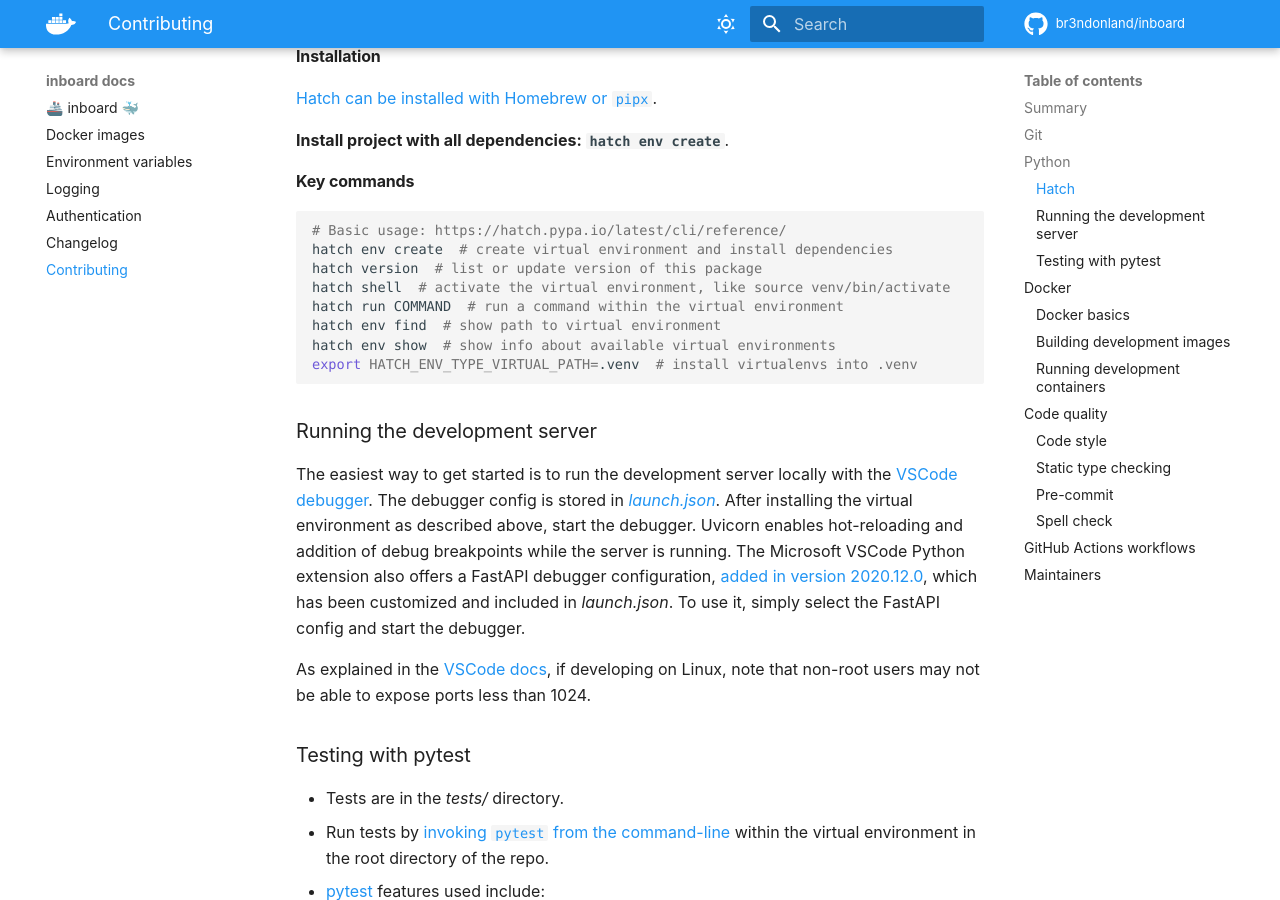
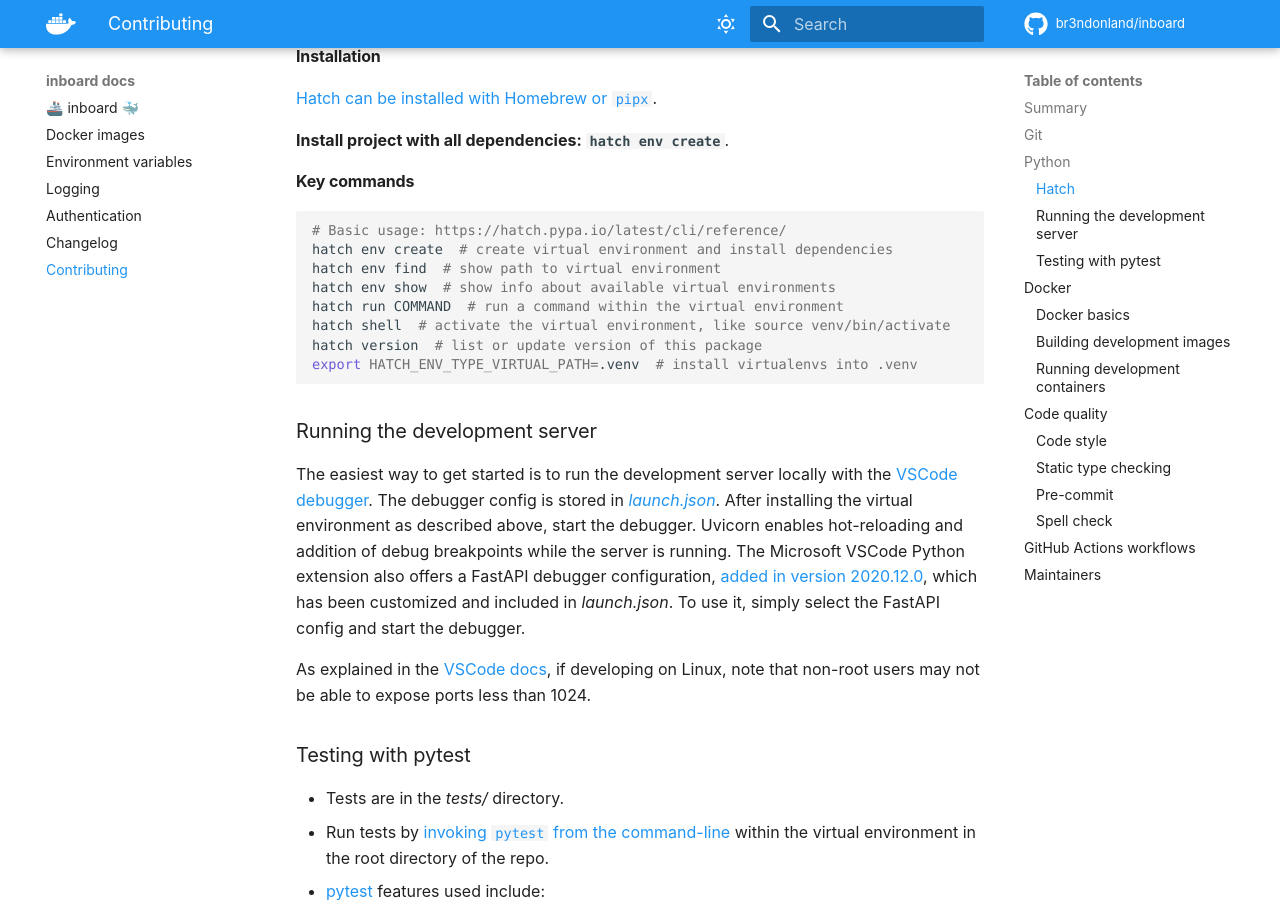
Before and after one commit to br3ndonland/inboard, an MkDocs documentation site: the page built from docs/contributing.md, in a window 1280 px wide and 900 px high, scrolled down 1214 px. Built offline with MkDocs 1.6.1 and Material for MkDocs 9.7.7, drawn with Linux system fonts in a browser that asks for light colours; comment, search, counter and statistics services are not loaded.

````diff
--- a/docs/contributing.md
+++ b/docs/contributing.md
@@ -43,11 +43,11 @@ This project uses [Hatch](https://hatch.pypa.io/latest/) for dependency manageme
 ```sh
 # Basic usage: https://hatch.pypa.io/latest/cli/reference/
 hatch env create  # create virtual environment and install dependencies
-hatch version  # list or update version of this package
-hatch shell  # activate the virtual environment, like source venv/bin/activate
-hatch run COMMAND  # run a command within the virtual environment
 hatch env find  # show path to virtual environment
 hatch env show  # show info about available virtual environments
+hatch run COMMAND  # run a command within the virtual environment
+hatch shell  # activate the virtual environment, like source venv/bin/activate
+hatch version  # list or update version of this package
 export HATCH_ENV_TYPE_VIRTUAL_PATH=.venv  # install virtualenvs into .venv
 ```
 
````
